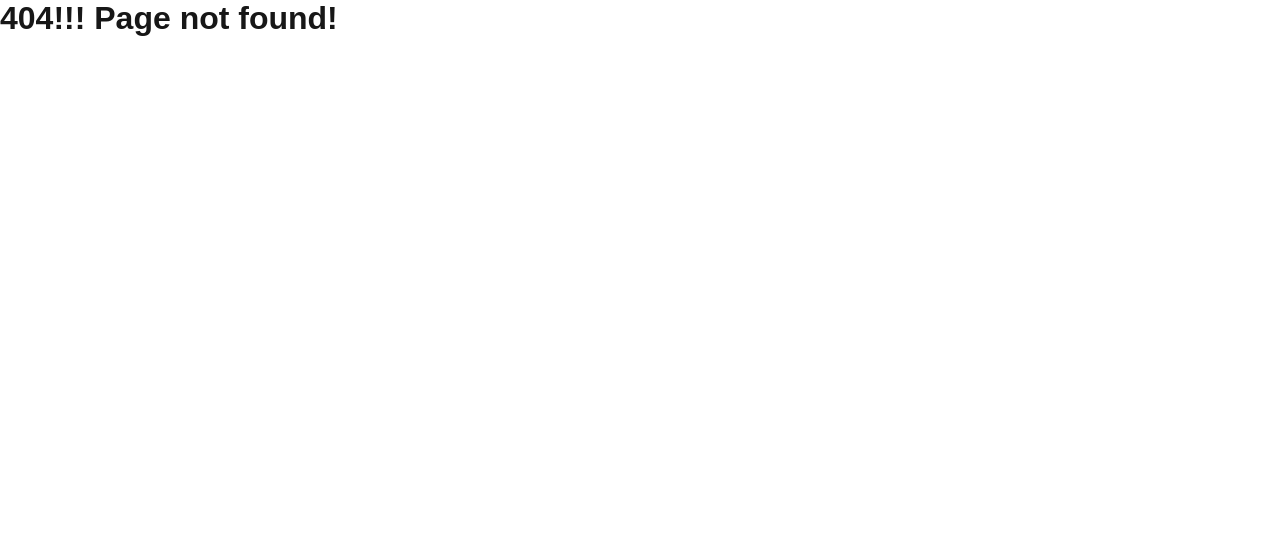
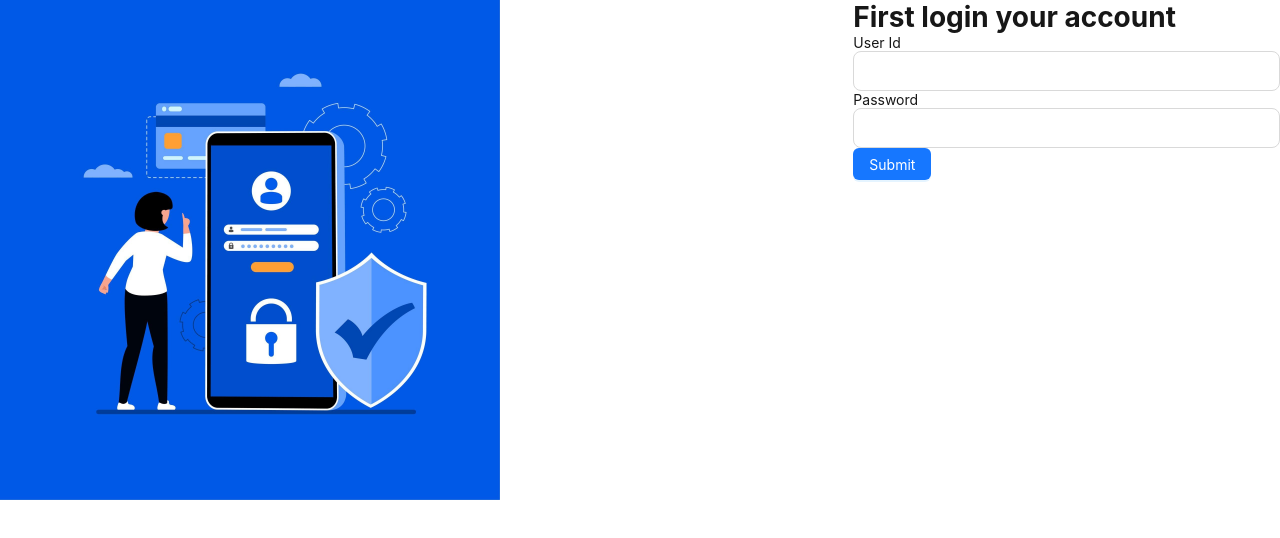
Before and after one commit to MamunHossain1999/university-management-system, a Next.js app: page /login in a window 1280 px wide. Before the commit this address had no page. Shown: the top 538 px of the page. Built offline with nearby package versions, Linux system fonts and the light colour scheme; what @ant-design/nextjs-registry would draw is missing.

Commit message:
added login page

```diff
--- a/package.json
+++ b/package.json
@@ -15,6 +15,7 @@
     "next": "15.2.2",
     "react": "^19.0.0",
     "react-dom": "^19.0.0",
+    "react-hook-form": "^7.54.2",
     "react-redux": "^9.2.0"
   },
   "devDependencies": {
--- /dev/null
+++ b/src/app/login/page.tsx
@@ -0,0 +1,50 @@
+"use client"
+import { Button, Col, Row } from 'antd';
+import Image from 'next/image';
+import login from '../../assets/freepik__upload__11173.png';
+import FormInput from '@/components/ui/Forms/FormInput';
+import Form from '@/components/ui/Forms/Form'; // custom Form import
+import { SubmitHandler } from 'react-hook-form';
+
+type FormValues = {
+  id: string;
+  password: string;
+}
+
+const LoginPage = () => {
+  const onSubmit: SubmitHandler<FormValues> = (data) => {
+    try {
+      console.log(data);
+    } catch (err) {}
+  };
+
+  return (
+    <Row>
+      <Col sm={12} md={16} lg={16}>
+        <Image src={login} width={500} alt='login image' />
+      </Col>
+      <Col sm={12} md={8} lg={8}>
+        <h1>First login your account</h1>
+        <div>
+          <Form submitHandler={onSubmit}>
+            <FormInput
+              name="id"
+              type="text"
+              size="large"
+              label="User Id"
+            />
+            <FormInput
+              name="password"
+              type="password"
+              size="large"
+              label="Password"
+            />
+            <Button type='primary' htmlType='submit'>Submit</Button>
+          </Form>
+        </div>
+      </Col>
+    </Row>
+  );
+};
+
+export default LoginPage;
--- /dev/null
+++ b/src/components/ui/Forms/Form.tsx
@@ -0,0 +1,34 @@
+"use client"
+import { ReactElement, ReactNode } from "react";
+import { useForm, FormProvider, SubmitHandler } from "react-hook-form";
+
+type FormConfig = {
+  defaultValues?: Record<string, any>;
+};
+
+type FormProps = {
+  children?: ReactElement | ReactNode;
+  submitHandler: SubmitHandler<any>;
+} & FormConfig;
+
+const Form = ({ children, submitHandler, defaultValues }: FormProps) => {
+  const formConfig: FormConfig = {};
+
+  if (defaultValues) formConfig["defaultValues"] = defaultValues;
+
+  const methods = useForm(formConfig);
+  const { handleSubmit, reset } = methods;
+
+  const onSubmit = (data: any) => {
+    submitHandler(data);
+    reset();
+  };
+
+  return (
+    <FormProvider {...methods}>
+      <form onSubmit={handleSubmit(onSubmit)}>{children}</form>
+    </FormProvider>
+  );
+};
+
+export default Form;
--- /dev/null
+++ b/src/components/ui/Forms/FormInput.tsx
@@ -0,0 +1,52 @@
+"use client";
+
+import { Input } from "antd";
+import { Controller, useFormContext } from "react-hook-form";
+
+interface IInput {
+    name: string; // name should be required
+    type?: string;
+    size?: "large" | "small";
+    value?: string | string[] | undefined;
+    id?: string;
+    placeholder?: string;
+    validation?: object;
+    label?: string;
+}
+
+const FormInput = ({
+    name,
+    type = "text",
+    size,
+    value,
+    id,
+    placeholder,
+    validation,
+    label,
+}: IInput) => {
+    const { control } = useFormContext(); // get control from react-hook-form context
+
+    return (
+        <>
+        {label? label : null}
+        <Controller
+            control={control}
+            name={name}
+            rules={validation}
+            render={({ ...field}) => (
+                <Input
+                    id={id}
+                    type={type}
+                    size={size}
+                    placeholder={placeholder}
+                    {...field}
+                    value={value ? value : field.value}
+
+                />
+            )}
+        />
+        </>
+    );
+};
+
+export default FormInput;
```
Also changed, not shown: src/assets/freepik__upload__11173.png (added), 1 other file (tests, documents, lock files or other folders).
